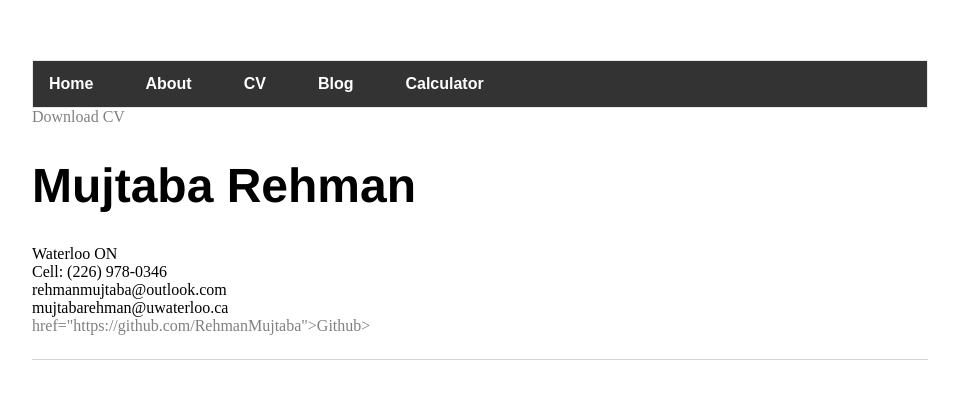
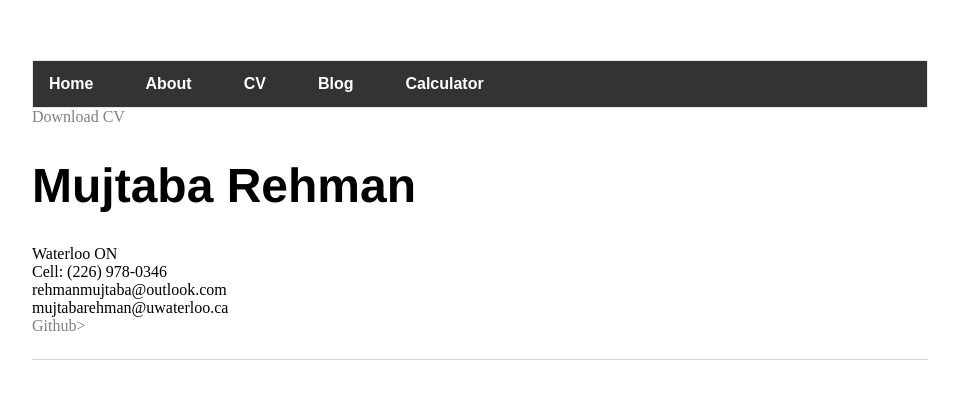
Before and after one commit to RehmanMujtaba/old-website, a Jekyll site: the page built from cv/index.html, in a window 1280 px wide. Shown: the top 399 px of the page, without its empty margins (160-1119 px from the left). Built offline with Jekyll 4.4.1, drawn with Linux system fonts in a browser that asks for light colours.

Commit message:
Update index.html
bug fix

```diff
--- a/cv/index.html
+++ b/cv/index.html
@@ -10,7 +10,7 @@ title: Mujtaba Personal Website
                 Cell: (226) 978-0346<br>
                 <span class="obfuscate">rehmanmujtaba@outlook.com</span><br>
                 <span class="obfuscate">mujtabarehman@uwaterloo.ca</span><br>
-                <a class=link>href="https://github.com/RehmanMujtaba">Github></a>
+                <a class="link" href="https://github.com/RehmanMujtaba">Github></a>
 
                 </p>
 
```
